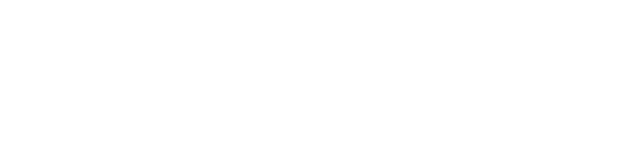
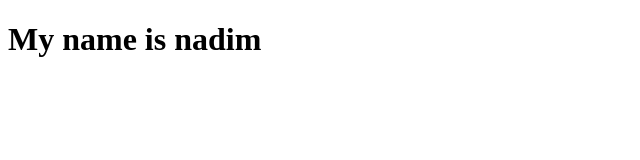
Before and after one commit to nadimahmed1/my-first-repo, a plain HTML site: page index.html in a window 1280 px wide. Shown: the whole page, without its empty margins (0-640 px from the left). Drawn offline with Linux system fonts and the light colour scheme.

Commit message:
first commit

```diff
--- a/index.html
+++ b/index.html
@@ -7,6 +7,6 @@
     <title>My first github repo</title>
 </head>
 <body>
-
+    <h1>My name is nadim</h1>
 </body>
 </html>
```
Also changed, not shown: 1 other file.
